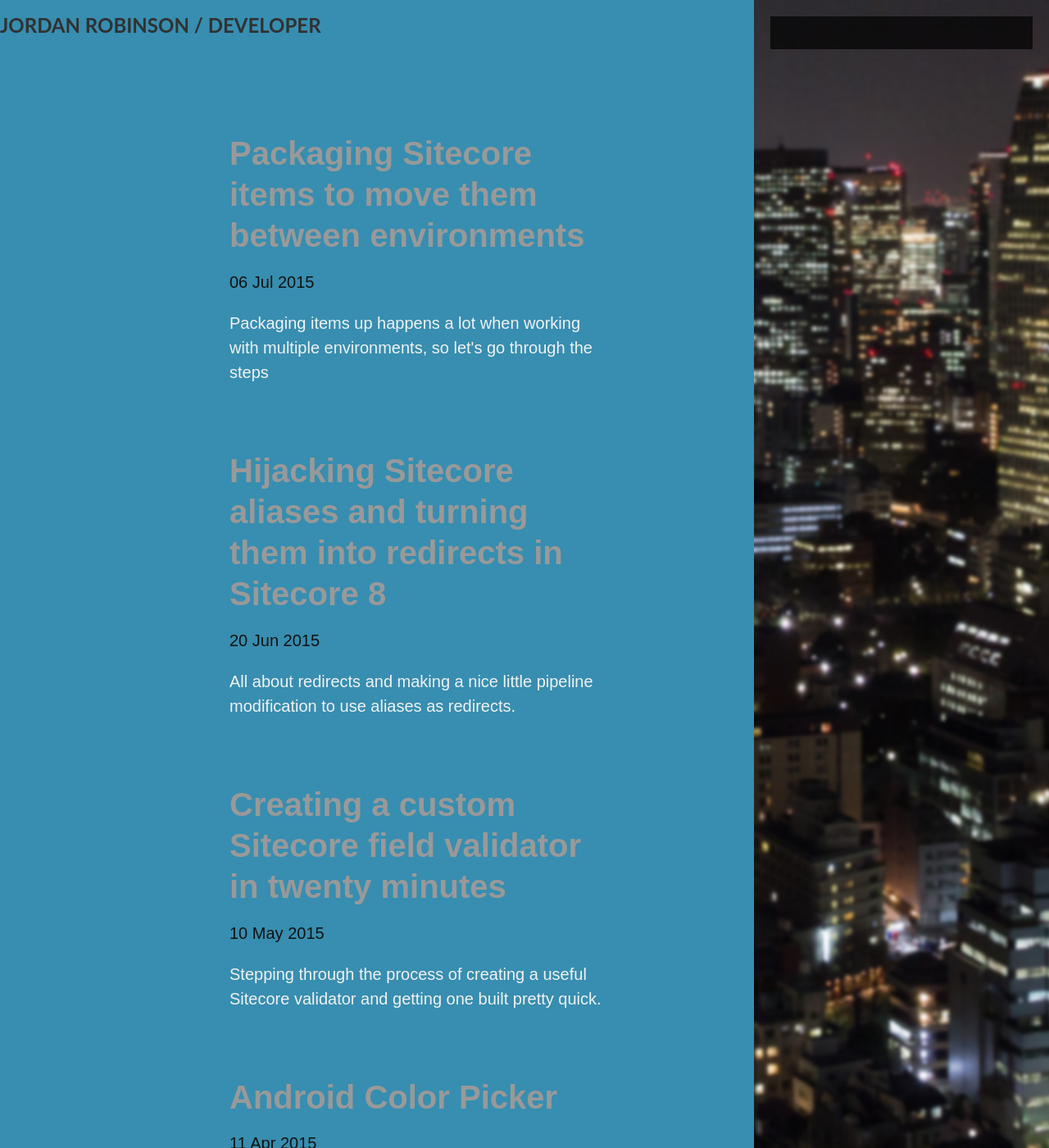
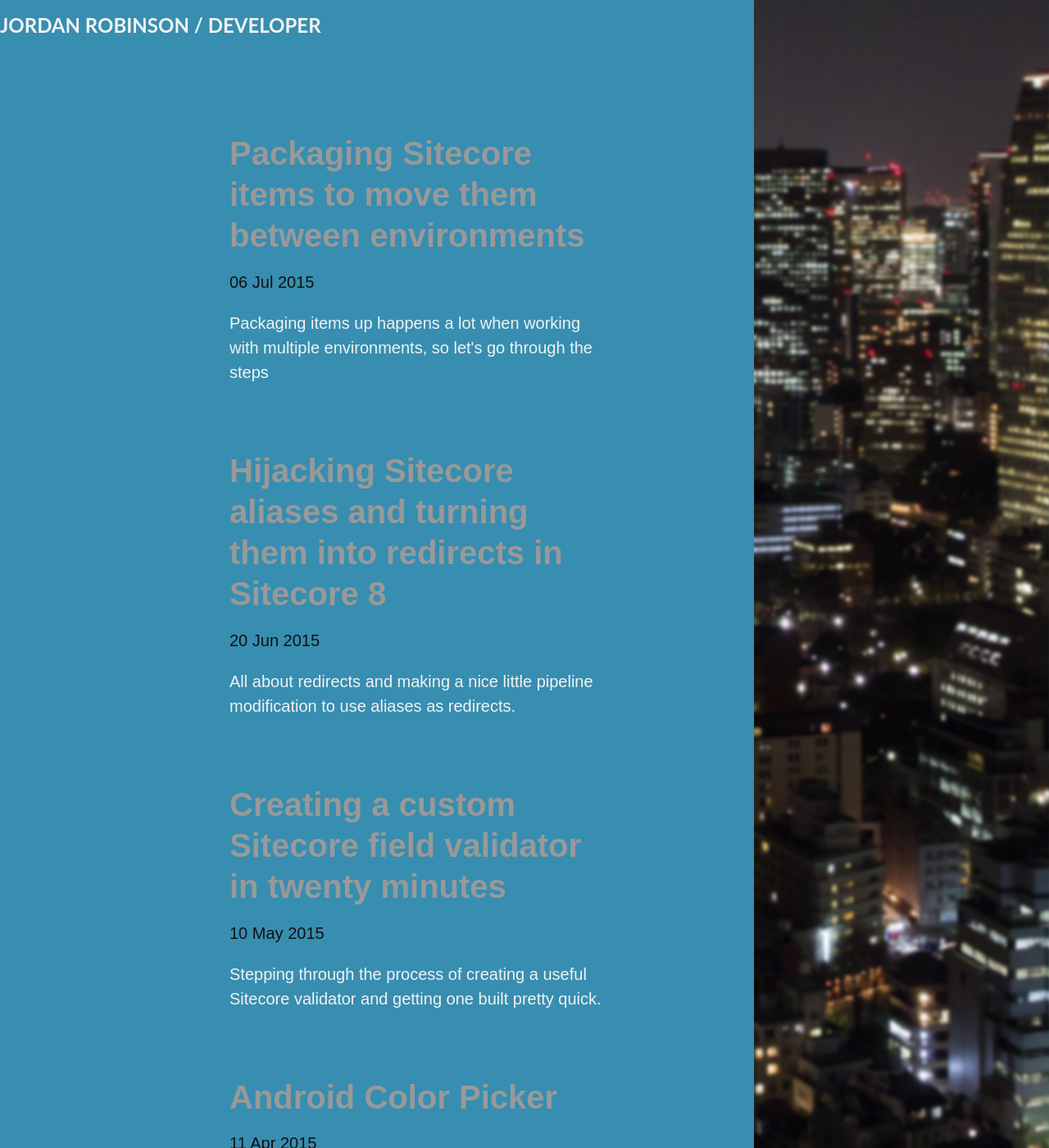
Before and after one commit to jordanrobinson/blog, a Jekyll site: the page built from index.html, in a window 1280 px wide and 1400 px high. Shown: the whole window at 82% size. Built offline with Jekyll 4.4.1, drawn with Linux system fonts in a browser that asks for light colours; Markdown is read by kramdown in place of the engine named in the settings; the list of posts is cut into pages by our own code.

Commit message:
More css fixes

```diff
--- a/public/css/hyde.css
+++ b/public/css/hyde.css
@@ -114,8 +114,6 @@ a.sidebar-nav-item:focus {
     text-align: center;
     font-size: 24pt;
     line-height: 3rem;
-    background: rgba(0, 0, 0, 0.7) none no-repeat scroll 0 0;
-    color: #F2F2F2;
   }
 }
 
--- a/public/css/poole.css
+++ b/public/css/poole.css
@@ -82,7 +82,6 @@ h1, h2, h3, h4, h5, h6 {
   margin-bottom: .5rem;
   font-weight: bold;
   line-height: 1.25;
-  color: #313131;
   text-rendering: optimizeLegibility;
 }
 h1 {
```
